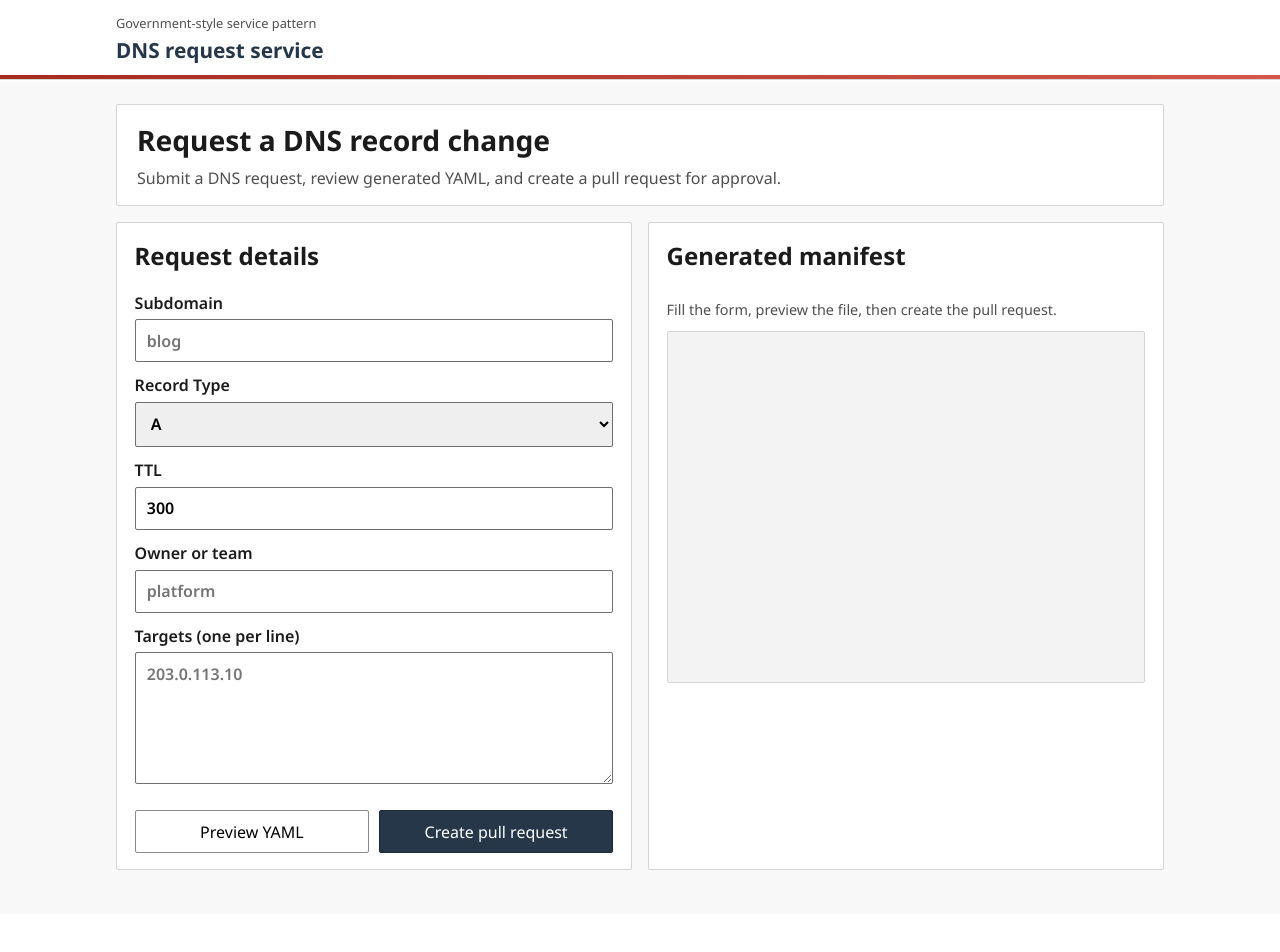
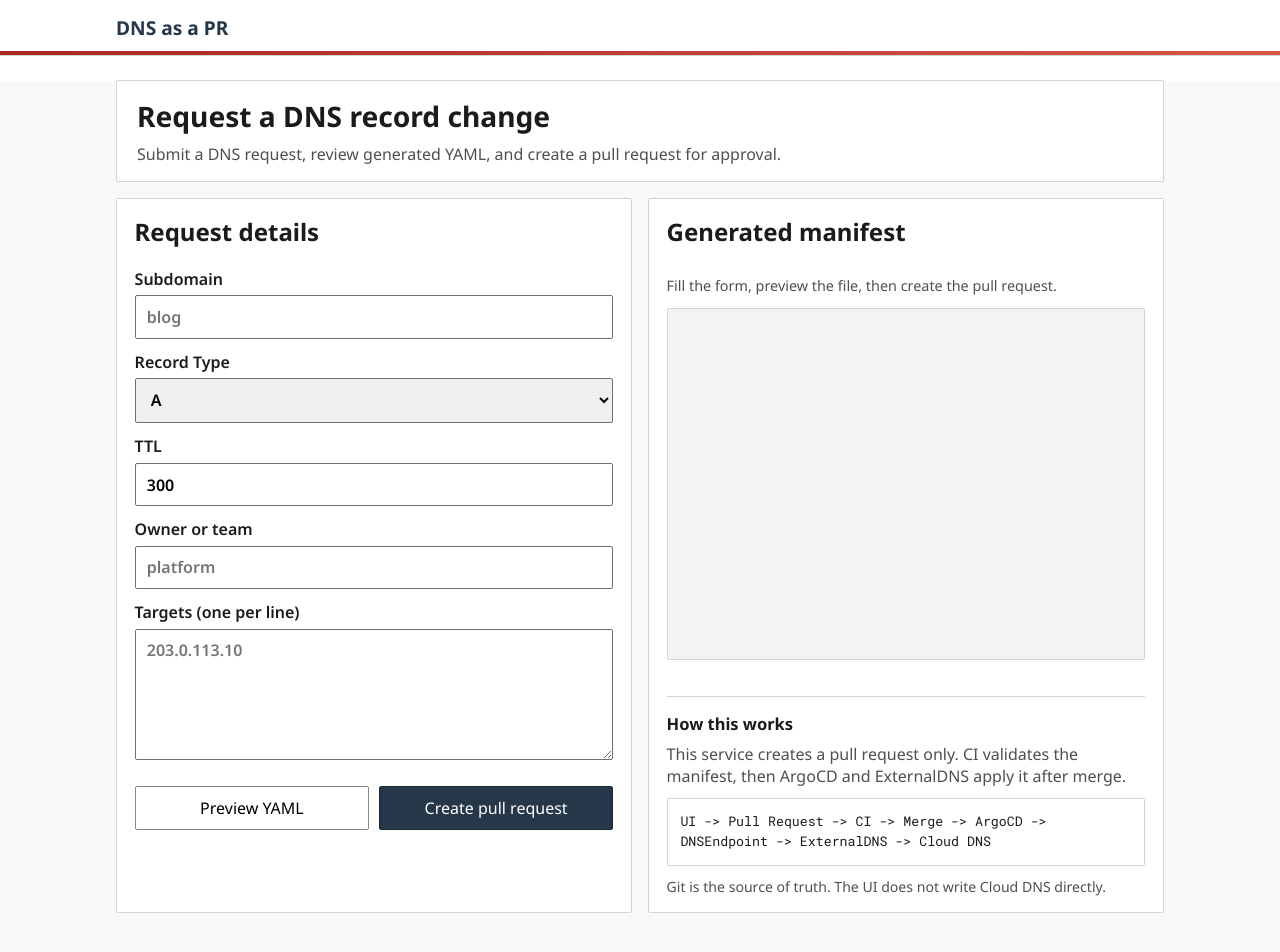
Before and after one commit to simardeep1792/dns-as-a-pr, a website: page ui/public/index.html in a window 1280 px wide. Before the commit the page ends 914 px from the top, so only its background shows below. Drawn offline with Linux system fonts and the light colour scheme.

Commit message:
feat: simplify UI header and add architecture panel

```diff
--- a/ui/public/index.html
+++ b/ui/public/index.html
@@ -13,8 +13,7 @@
     <a class="skip-link" href="#main-content">Skip to main content</a>
     <header class="gc-header">
       <div class="gc-header-inner">
-        <p class="signature">Government-style service pattern</p>
-        <p class="service-name">DNS request service</p>
+        <p class="service-name">DNS as a PR</p>
       </div>
       <div class="accent-bar"></div>
     </header>
@@ -57,6 +56,13 @@
           <p id="meta" class="meta">Fill the form, preview the file, then create the pull request.</p>
           <pre id="yaml-preview"></pre>
           <p id="result" class="result"></p>
+
+          <section class="architecture">
+            <h3>How this works</h3>
+            <p>This service creates a pull request only. CI validates the manifest, then ArgoCD and ExternalDNS apply it after merge.</p>
+            <pre class="architecture-flow">UI -> Pull Request -> CI -> Merge -> ArgoCD -> DNSEndpoint -> ExternalDNS -> Cloud DNS</pre>
+            <p class="architecture-note">Git is the source of truth. The UI does not write Cloud DNS directly.</p>
+          </section>
         </section>
       </section>
     </main>
--- a/ui/public/styles.css
+++ b/ui/public/styles.css
@@ -41,19 +41,13 @@
 .gc-header-inner {
   max-width: 1080px;
   margin: 0 auto;
-  padding: 0.9rem 1rem 0.65rem;
-}
-
-.signature {
-  margin: 0;
-  font-size: 0.8rem;
-  color: var(--gc-muted);
+  padding: 0.85rem 1rem 0.65rem;
 }
 
 .service-name {
-  margin: 0.25rem 0 0;
+  margin: 0;
   color: var(--gc-blue);
-  font-size: 1.3rem;
+  font-size: 1.2rem;
   font-weight: 700;
 }
 
@@ -173,6 +167,28 @@
   font-size: 0.9rem;
 }
 
+.architecture {
+  margin-top: 1rem;
+  border-top: 1px solid var(--gc-border);
+  padding-top: 0.9rem;
+}
+
+.architecture h3 {
+  margin: 0;
+  font-size: 1.03rem;
+}
+
+.architecture-flow {
+  min-height: auto;
+  margin: 0.7rem 0;
+  background: #fff;
+}
+
+.architecture-note {
+  margin: 0;
+  font-size: 0.88rem;
+}
+
 pre {
   margin: 0;
   white-space: pre-wrap;
```
